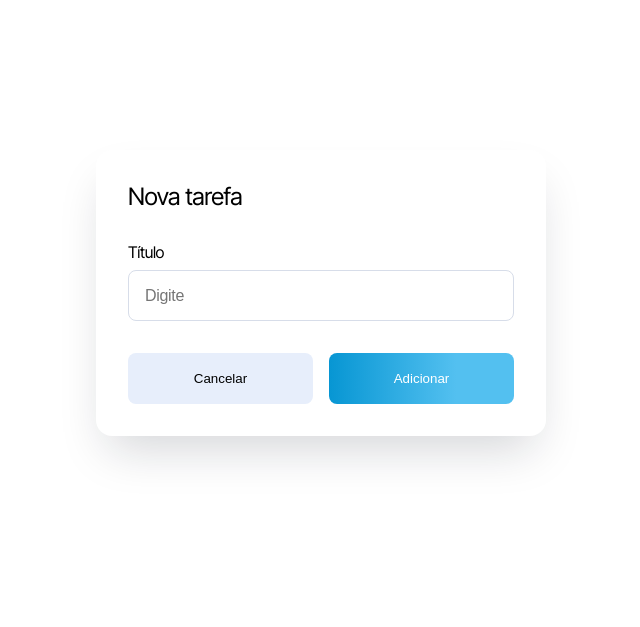
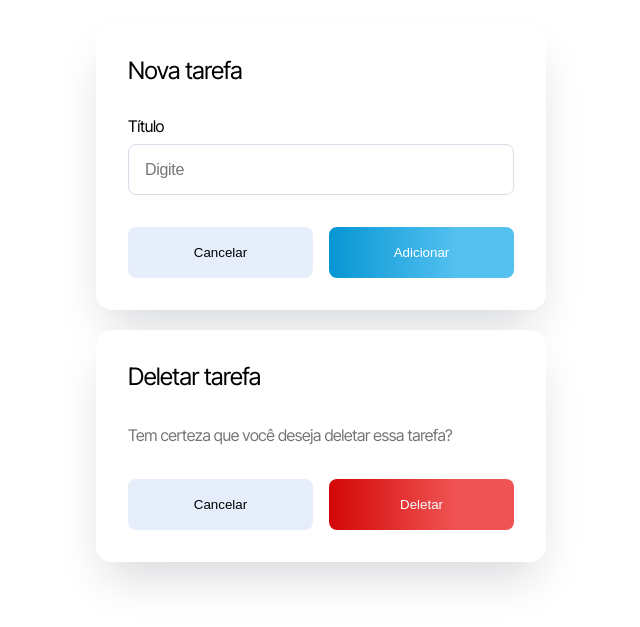
Before and after one commit to DevPBDias/legaplan-teste-tecnico, a Next.js app: page / in a window 1280 px wide. Shown: the part 107-734 px from the top of the page, without its empty margins (319-959 px from the left). Built offline with nearby package versions, Linux system fonts and the light colour scheme.

Commit message:
feat: created DeleteTaskModal and styled it

```diff
--- a/src/app/page.tsx
+++ b/src/app/page.tsx
@@ -1,17 +1,21 @@
 import AddTaskModal from "@/components/modals/AddTaskModal";
+import DeleteTaskModal from "@/components/modals/DeleteTaskModal";
 
 export default function Home() {
   return (
     <div
       style={{
         display: "flex",
+        flexDirection: "column",
         alignItems: "center",
+        gap: "20px",
         justifyContent: "center",
         width: "100dvw",
         height: "100dvh",
       }}
     >
       <AddTaskModal />
+      <DeleteTaskModal />
     </div>
   );
 }
--- /dev/null
+++ b/src/components/modals/DeleteTaskModal.tsx
@@ -0,0 +1,23 @@
+"use client";
+import "./styles.scss";
+
+const DeleteTaskModal = () => {
+  const handleClick = () => {
+    console.log("clickou");
+  };
+
+  return (
+    <section>
+      <h3>Deletar tarefa</h3>
+      <p>Tem certeza que você deseja deletar essa tarefa?</p>
+      <div>
+        <button type="button">Cancelar</button>
+        <button className="delete-btn" type="button" onClick={handleClick}>
+          Deletar
+        </button>
+      </div>
+    </section>
+  );
+};
+
+export default DeleteTaskModal;
--- a/src/components/modals/styles.scss
+++ b/src/components/modals/styles.scss
@@ -8,8 +8,6 @@ section {
     gap: 32px;
     border-radius: 16px;
     box-shadow: 0px 24px 48px -12px rgba(16, 24, 40, 0.18);
-
-
 
     h3 {
         font-size: 24px;
@@ -58,6 +56,15 @@ section {
         }
     }
 
+    p {
+        font-size: 16px;
+        font-weight: 400;
+        line-height: 24px;
+        letter-spacing: -0.02em;
+        text-align: left;
+        color: rgba(0, 0, 0, 0.54);
+    }
+
     div {
         display: flex;
         flex-flow: row nowrap;
@@ -76,5 +83,10 @@ section {
             background: linear-gradient(90deg, #0796D3 0%, #53C0F0 68.65%);
             color: #FFFFFF;
         }
+
+        .delete-btn {
+            background: linear-gradient(90deg, #D30707 0%, #F05353 68.65%);
+            color: #FFFFFF;
+        }
     }
 }
```
